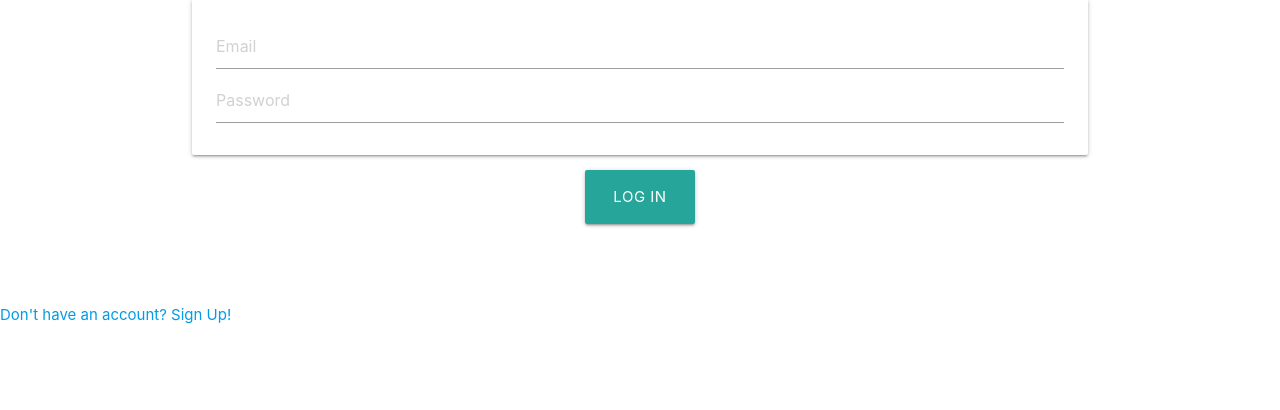
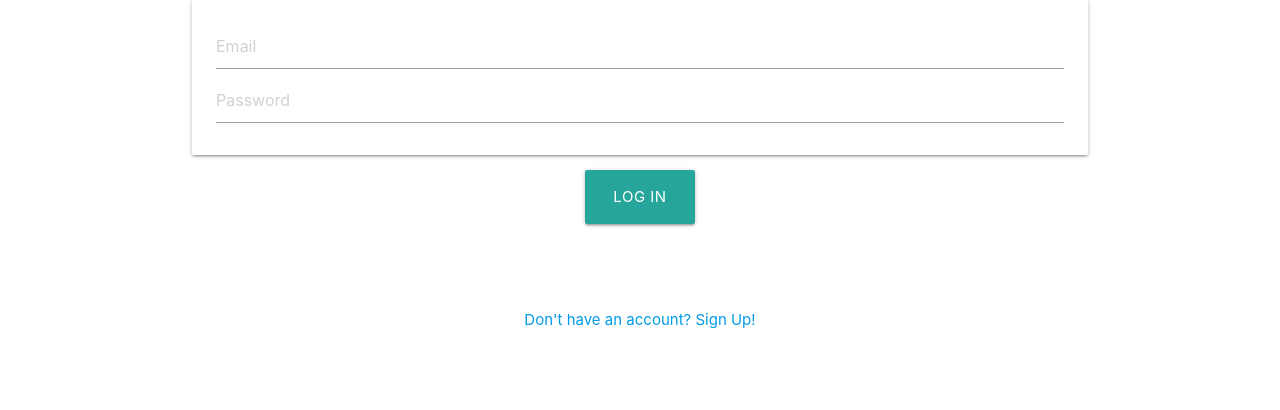
Before and after one commit to psungchan/DefHacks2019, a PHP site: page /login.html in a window 1280 px wide. Shown: the part 293-703 px from the top of the page. Run offline with PHP 8.4, Linux system fonts and the light colour scheme.

Commit message:
fix changes

```diff
--- a/css/style.css
+++ b/css/style.css
@@ -1,11 +1,9 @@
 .lighter-blue {
     background-color: #52b3d9 !important;
 }
-<<<<<<< HEAD
 #footer {
     text-align: center;
     margin-top: 20px;
-=======
 
 .greeen {
     color: green;
@@ -27,5 +25,4 @@
 .indeximg {
     height: 50px;
     width: 50px;
->>>>>>> 9eddce4eb424a4efe3f61fa504de8e66183c09d8
 }
--- a/index.html
+++ b/index.html
@@ -25,7 +25,7 @@
                 <br><br>
                 <div class="row">
                     <div class="col s12 center">
-                        <a href="" class="btn-large waves-effect waves-light lighter-blue" style="margin-right: 100px">Log in</a>
+                        <a href="login.html" class="btn-large waves-effect waves-light lighter-blue" style="margin-right: 100px">Log in</a>
                         <a href="" class="btn-large waves-effect waves-light lighter-blue">Sign up</a>
                     </div>
                 </div>
```
